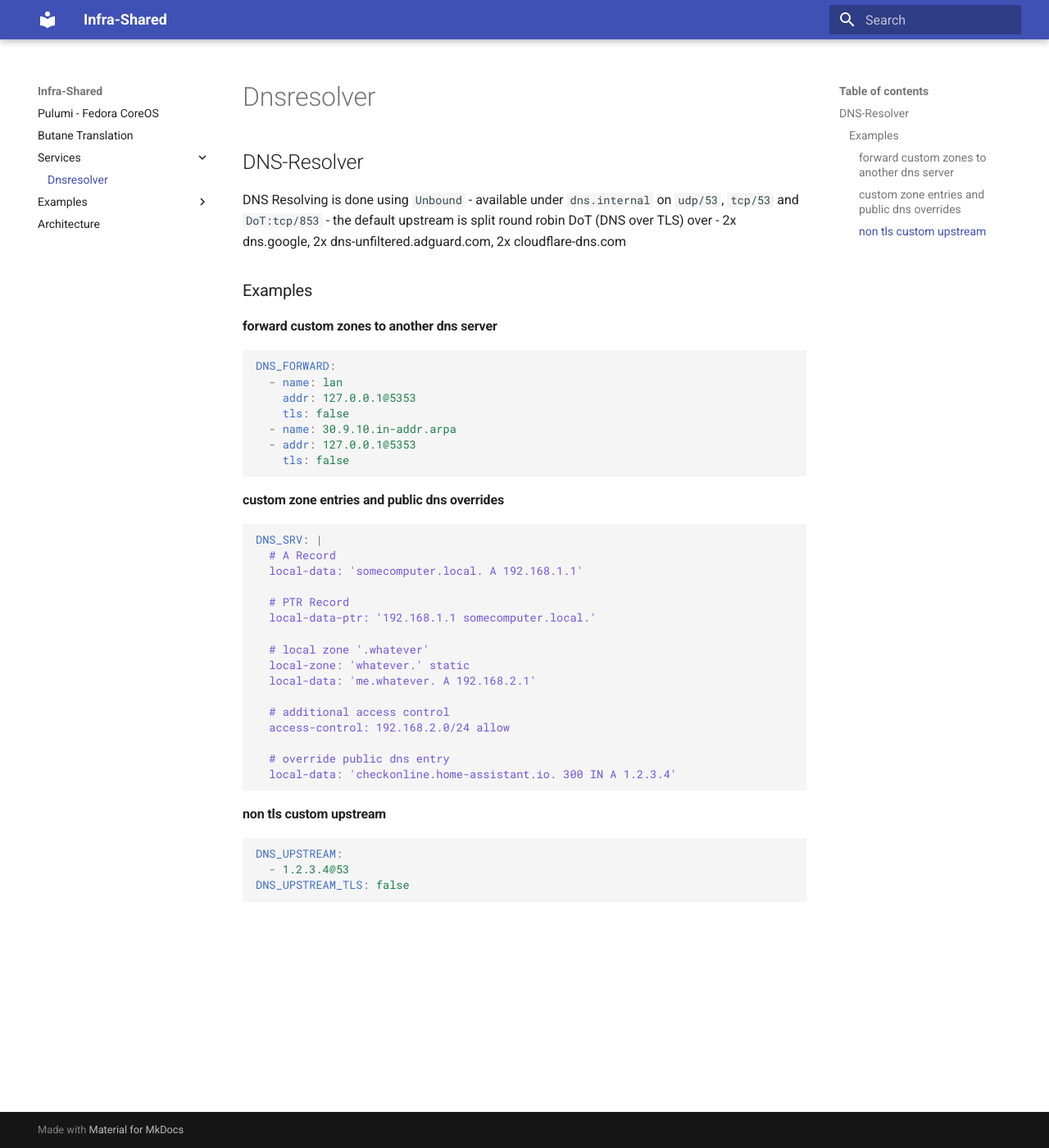
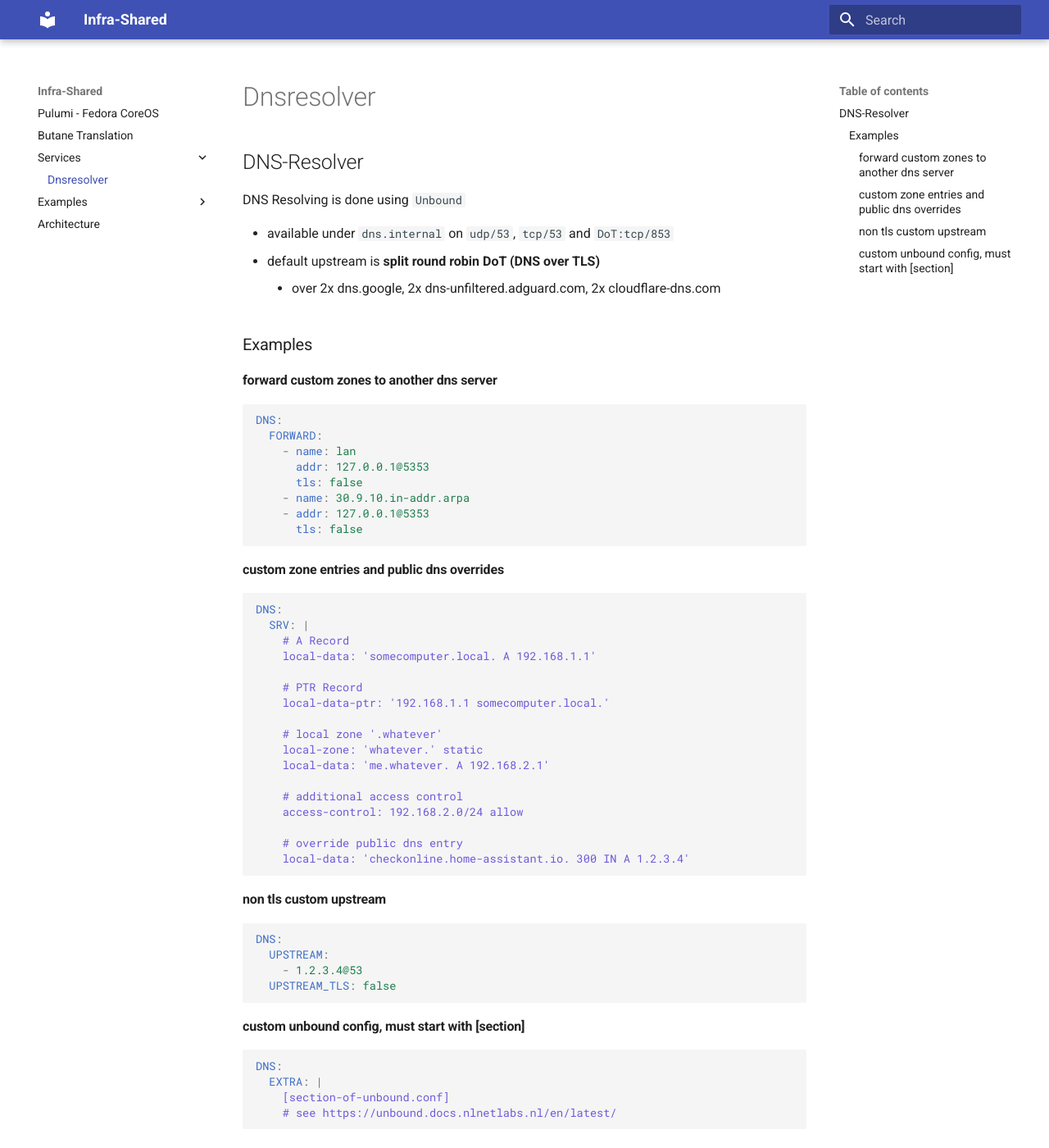
Before and after one commit to wuxxin/infra-shared, an MkDocs documentation site: the page built from docs/dnsresolver.md, in a window 1280 px wide and 1400 px high. Shown: the whole window at 82% size. Built offline with MkDocs 1.6.1 and Material for MkDocs 9.7.7, drawn with Linux system fonts in a browser that asks for light colours.

Commit message:
update docs

````diff
--- a/docs/dnsresolver.md
+++ b/docs/dnsresolver.md
@@ -1,49 +1,62 @@
 ## DNS-Resolver
 
 DNS Resolving is done using `Unbound`
+
 - available under `dns.internal` on `udp/53`, `tcp/53` and `DoT:tcp/853`
-- the default upstream is split round robin DoT (DNS over TLS) over
-    - 2x dns.google, 2x dns-unfiltered.adguard.com, 2x cloudflare-dns.com
+- default upstream is **split round robin DoT (DNS over TLS)**
+    - over 2x dns.google, 2x dns-unfiltered.adguard.com, 2x cloudflare-dns.com
 
 ### Examples
 #### forward custom zones to another dns server
 
 ```yaml
-DNS_FORWARD:
-  - name: lan
-    addr: 127.0.0.1@5353
-    tls: false
-  - name: 30.9.10.in-addr.arpa
-  - addr: 127.0.0.1@5353
-    tls: false
+DNS:
+  FORWARD:
+    - name: lan
+      addr: 127.0.0.1@5353
+      tls: false
+    - name: 30.9.10.in-addr.arpa
+    - addr: 127.0.0.1@5353
+      tls: false
 ```
 
 #### custom zone entries and public dns overrides
 
 ```yaml
-DNS_SRV: |
-  # A Record
-  local-data: 'somecomputer.local. A 192.168.1.1'
+DNS:
+  SRV: |
+    # A Record
+    local-data: 'somecomputer.local. A 192.168.1.1'
 
-  # PTR Record
-  local-data-ptr: '192.168.1.1 somecomputer.local.'
+    # PTR Record
+    local-data-ptr: '192.168.1.1 somecomputer.local.'
 
-  # local zone '.whatever'
-  local-zone: 'whatever.' static
-  local-data: 'me.whatever. A 192.168.2.1'
+    # local zone '.whatever'
+    local-zone: 'whatever.' static
+    local-data: 'me.whatever. A 192.168.2.1'
 
-  # additional access control
-  access-control: 192.168.2.0/24 allow
+    # additional access control
+    access-control: 192.168.2.0/24 allow
 
-  # override public dns entry
-  local-data: 'checkonline.home-assistant.io. 300 IN A 1.2.3.4'
+    # override public dns entry
+    local-data: 'checkonline.home-assistant.io. 300 IN A 1.2.3.4'
 
 ```
 
 #### non tls custom upstream
 
 ```yaml
-DNS_UPSTREAM:
-  - 1.2.3.4@53
-DNS_UPSTREAM_TLS: false
+DNS:
+  UPSTREAM:
+    - 1.2.3.4@53
+  UPSTREAM_TLS: false
 ```
+
+#### custom unbound config, must start with [section]
+```yaml
+DNS:
+  EXTRA: |
+    [section-of-unbound.conf]
+    # see https://unbound.docs.nlnetlabs.nl/en/latest/
+
+```
````
